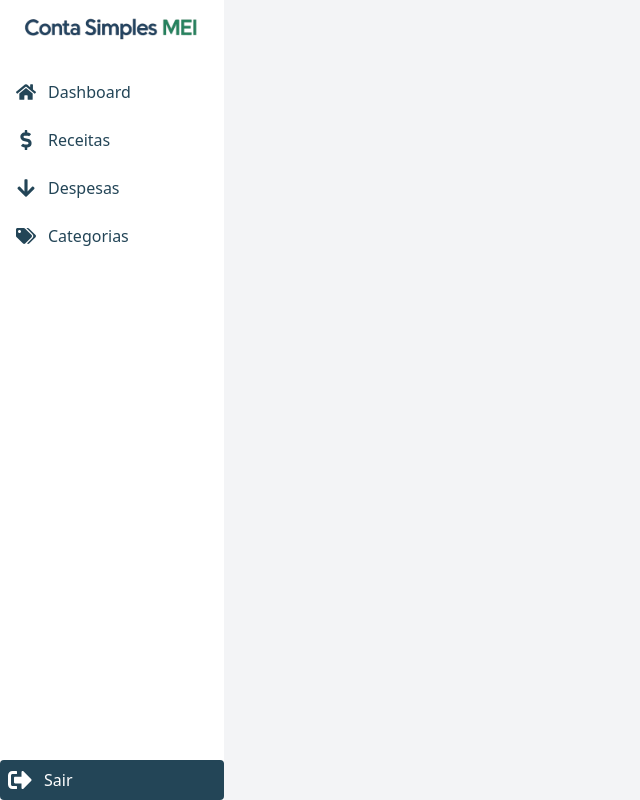
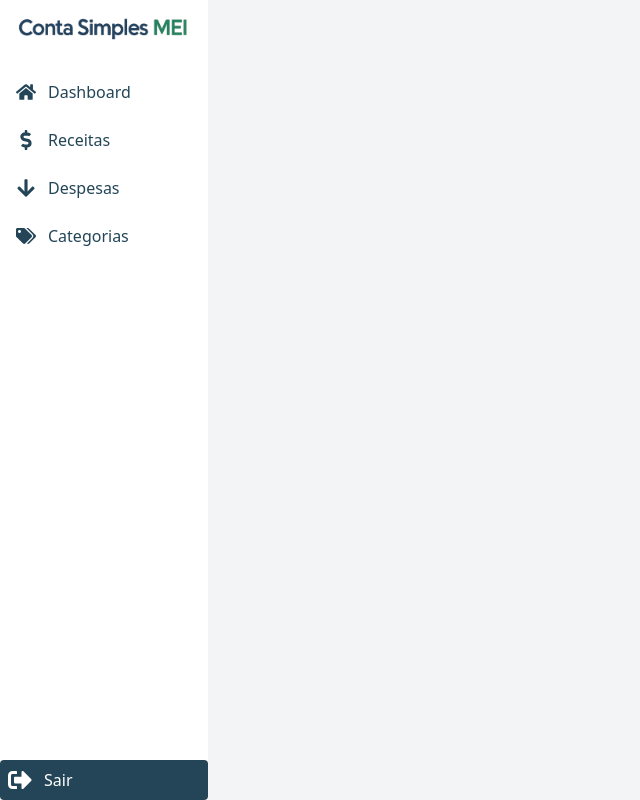
Before and after one commit to caioverine/conta-simples-mei, a React (Vite) app in the folder frontend/: page / in a window 1280 px wide. Shown: the whole page, without its empty margins (0-640 px from the left). Built offline with nearby package versions, Linux system fonts and the light colour scheme.

Commit message:
Correções de layout e formatação de data

```diff
--- a/frontend/src/components/Layout.tsx
+++ b/frontend/src/components/Layout.tsx
@@ -1,4 +1,3 @@
-
 import type { ReactNode } from "react";
 import Sidebar from "./Sidebar";
 
@@ -9,11 +8,11 @@ interface LayoutProps {
 export default function Layout({ children }: LayoutProps) {
   return (
     <section className="bg-white dark:bg-gray-900">
-      <div className="flex h-screen">
-        <Sidebar />
-        <div className="flex-1 flex flex-col bg-gray-100 dark:bg-gray-800">
-            <main >{children}</main>
-        </div>
+      <Sidebar />
+      <div
+        style={{ marginLeft: "var(--sidebar-width)" }}
+        className="flex flex-col min-h-screen bg-gray-100 dark:bg-gray-800">
+        <main>{children}</main>
       </div>
     </section>
   );
--- a/frontend/src/components/Sidebar.tsx
+++ b/frontend/src/components/Sidebar.tsx
@@ -14,7 +14,9 @@ export default function Sidebar() {
   };
 
   return (
-    <aside className="bg-white dark:bg-gray-900 h-full transition-all duration-300 flex flex-col w-16 sm:w-16 md:w-56">
+    <aside
+      style={{ width: "var(--sidebar-width)" }}
+      className="fixed top-0 left-0 h-screen z-30 bg-white dark:bg-gray-900 transition-all duration-300 flex flex-col">
       <div className="p-4 flex items-center justify-center">
         <img
           src={logoGraficoSemFundo}
--- a/frontend/src/index.css
+++ b/frontend/src/index.css
@@ -14,6 +14,8 @@
   text-rendering: optimizeLegibility;
   -webkit-font-smoothing: antialiased;
   -moz-osx-font-smoothing: grayscale;
+
+  --sidebar-width: 13rem;
 }
 
 a {
@@ -137,4 +139,8 @@ button:focus-visible {
   .sidebar-logout-btn {
     padding: 0 !important;
   }
+
+  :root {
+    --sidebar-width: 4rem;
+  }
 }
--- a/frontend/src/pages/Dashboard/UltimasMovimentacoes.tsx
+++ b/frontend/src/pages/Dashboard/UltimasMovimentacoes.tsx
@@ -1,5 +1,5 @@
 import { FaPlus } from "react-icons/fa";
-import { format } from "date-fns";
+import { format, parseISO } from "date-fns";
 
 interface Movimentacao {
   data: string;
@@ -42,7 +42,7 @@ export default function UltimasMovimentacoes({ movimentacoes }: UltimasMovimenta
                 key={idx}
                 className="bg-gray-50 hover:bg-gray-100 transition rounded-lg shadow-sm"
               >
-                <td className="py-2 px-3 rounded-l-lg font-mono text-sm text-center">{format(new Date(mov.data), "dd/MM/yyyy")}</td>
+                <td className="py-2 px-3 rounded-l-lg font-mono text-sm text-center">{format(parseISO(mov.data), "dd/MM/yyyy")}</td>
                 <td
                   className={`py-2 px-3 font-semibold text-center ${
                     mov.valor < 0
--- a/frontend/src/pages/Despesas/Despesas.tsx
+++ b/frontend/src/pages/Despesas/Despesas.tsx
@@ -1,6 +1,6 @@
 import { useState, useEffect } from "react";
 import Navbar from "../../components/Navbar";
-import { format, subMonths } from "date-fns";
+import { format, parseISO, subMonths } from "date-fns";
 import { FaPlus, FaEdit, FaTrash } from "react-icons/fa";
 import { atualizarDespesa, excluirDespesa, listarDespesas, salvarDespesa } from "../../services/despesa-service";
 import type { Despesa } from "../../model/despesa-model";
@@ -190,7 +190,7 @@ const Despesas = () => {
                       key={d.id}
                       className="bg-gray-50 dark:bg-gray-900 hover:bg-gray-100 dark:hover:bg-gray-800 transition rounded-lg shadow-sm"
                     >
-                      <td className="py-2 px-3 rounded-l-lg font-mono text-sm text-center text-gray-700 dark:text-gray-300">{format(new Date(d.data), "dd/MM/yyyy")}</td>
+                      <td className="py-2 px-3 rounded-l-lg font-mono text-sm text-center text-gray-700 dark:text-gray-300">{format(parseISO(d.data), "dd/MM/yyyy")}</td>
                       <td className="py-2 px-3 text-center text-gray-700 dark:text-gray-300">{d.categoria.nome}</td>
                       <td className="py-2 px-3 text-center text-gray-700 dark:text-gray-300">{d.descricao}</td>
                       <td className="py-2 px-3 font-semibold text-red-600 dark:text-red-400 text-center">R$ {d.valor.toFixed(2)}</td>
--- a/frontend/src/pages/Receitas/Receitas.tsx
+++ b/frontend/src/pages/Receitas/Receitas.tsx
@@ -1,6 +1,6 @@
 import { useState, useEffect } from "react";
 import Navbar from "../../components/Navbar";
-import { format, subMonths } from "date-fns";
+import { format, parseISO, subMonths } from "date-fns";
 import { FaPlus, FaEdit, FaTrash } from "react-icons/fa";
 import { atualizarReceita, excluirReceita, listarReceitas, salvarReceita } from "../../services/receita-service";
 import { listarCategoriasReceita } from "../../services/categoria-service";
@@ -192,7 +192,7 @@ const Receitas = () => {
                       key={r.id}
                       className="bg-gray-50 dark:bg-gray-900 hover:bg-gray-100 dark:hover:bg-gray-800 transition rounded-lg shadow-sm"
                     >
-                      <td className="py-2 px-3 rounded-l-lg font-mono text-sm text-center text-gray-700 dark:text-gray-300">{format(new Date(r.data), "dd/MM/yyyy")}</td>
+                      <td className="py-2 px-3 rounded-l-lg font-mono text-sm text-center text-gray-700 dark:text-gray-300">{format(parseISO(r.data), "dd/MM/yyyy")}</td>
                       <td className="py-2 px-3 text-center text-gray-700 dark:text-gray-300">{r.categoria.nome}</td>
                       <td className="py-2 px-3 text-center text-gray-700 dark:text-gray-300">{r.descricao}</td>
                       <td className="py-2 px-3 font-semibold text-green-600 dark:text-green-400 text-center">R$ {r.valor.toFixed(2)}</td>
```
